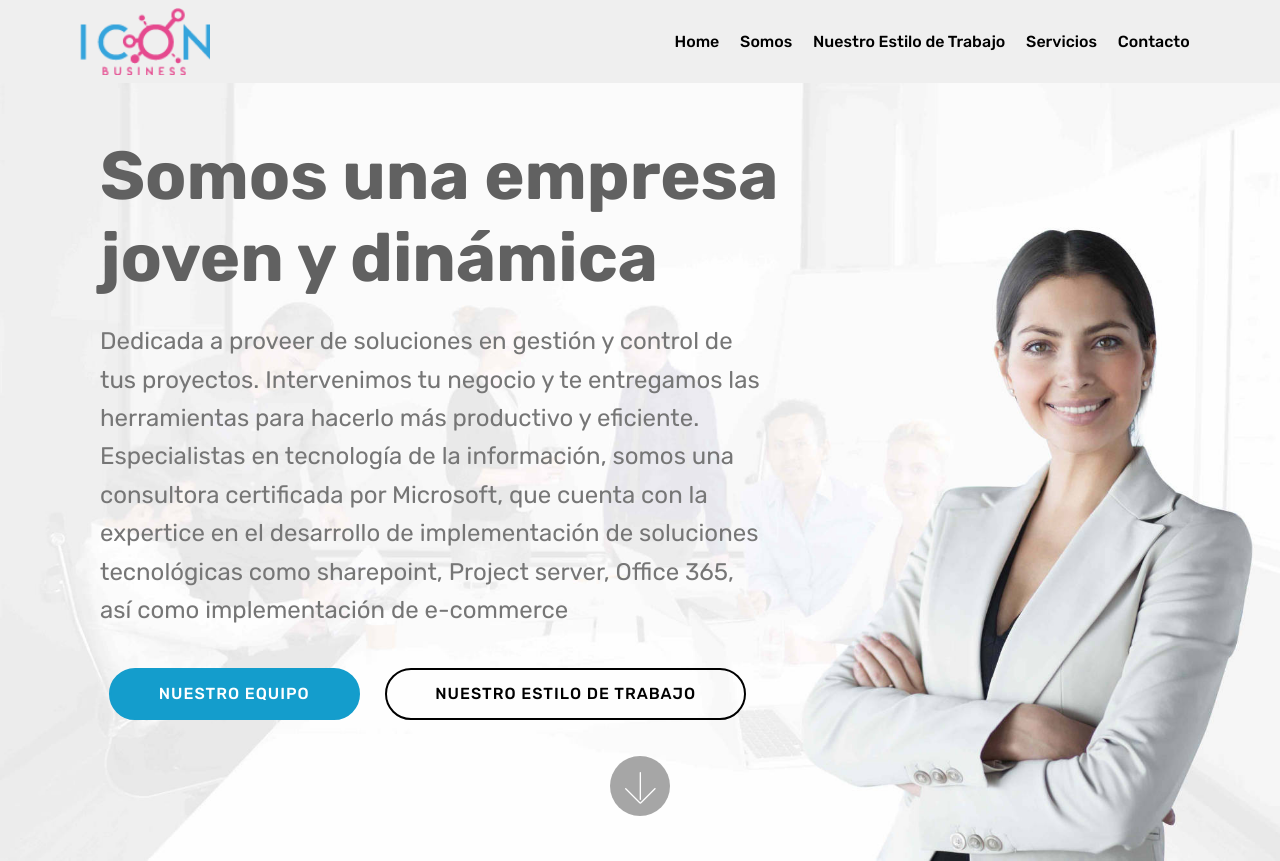
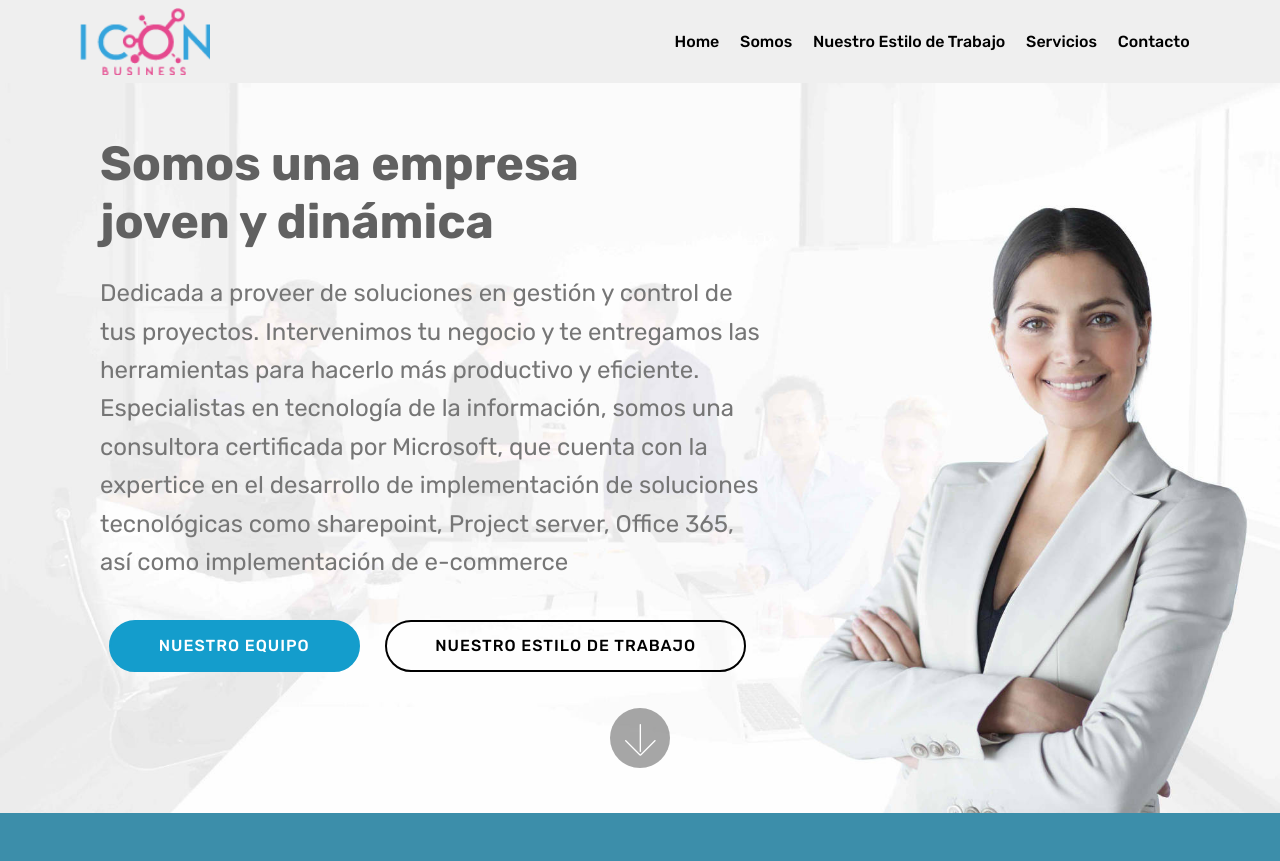
Before and after one commit to insolente/iconbusiness, a plain HTML site: page index.html in a window 1280 px wide. Shown: the top 861 px of the page. Drawn offline with Linux system fonts and the light colour scheme; files whose address does not match are found by name.

```diff
--- a/index.html
+++ b/index.html
@@ -6,7 +6,7 @@
   <meta http-equiv="X-UA-Compatible" content="IE=edge">
   <meta name="generator" content="Mobirise v4.7.7, mobirise.com">
   <meta name="viewport" content="width=device-width, initial-scale=1, minimum-scale=1">
-  <link rel="shortcut icon" href="assets/images/logo-icon-business-118x610.png" type="image/x-icon">
+  <link rel="shortcut icon" href="assets/images/logo-icon-business-118x611.png" type="image/x-icon">
   <meta name="description" content="Somos una empresa joven y dinámica Dedicada a proveer de soluciones en gestión y control de tus proyectos. Intervenimos tu negocio y te entregamos las herramientas para hacerlo más productivo y eficiente. Especialistas en tecnología de la información, somos una consultora certificada por Microsoft, que cuenta con la expertice en el desarrollo de implementación de soluciones tecnológicas como sharepoint, Project server, Office 365, así como implementación de e-commerce">
   <title>ICON BUSINESS</title>
   <link rel="stylesheet" href="assets/web/assets/mobirise-icons/mobirise-icons.css">
@@ -63,7 +63,7 @@
     </nav>
 </section>
 
-<section class="engine"><a href="https://mobirise.me/y">free html website templates</a></section><section class="header9 cid-qYjraK2QPu" id="header9-0">
+<section class="engine"><a href="https://mobirise.me/u">bootstrap website templates</a></section><section class="header9 cid-qYjraK2QPu" id="header9-0">
 
 
 
@@ -71,8 +71,8 @@
 
     <div class="container">
         <div class="media-container-column mbr-white col-md-8">
-            <h1 class="mbr-section-title align-left mbr-bold pb-3 mbr-fonts-style display-1">Somos
-una empresa
+            <h1 class="mbr-section-title align-left mbr-bold pb-3 mbr-fonts-style display-2">Somos
+una empresa <br>
 joven y dinámica&nbsp;</h1>
 
             <p class="mbr-text align-left pb-3 mbr-fonts-style display-5">
@@ -663,7 +663,7 @@ Queremos asegurar el cumplimiento de nuestra promesa
                         Thanks for filling out the form!
                     </div>
 
-                    <form class="mbr-form" action="https://mobirise.com/" method="post" data-form-title="Mobirise Form"><input type="hidden" name="email" data-form-email="true" value="qmZTl6ZQKPKHhMVWLzzlAUa8igObdmoB7y78SFCbTgdbjY59t2OucMbrCjwOCRZOcXowcHNsX6/4XWSXmV3y3sm+Gdo7hKbrGPIdqW0N5fQPJoN/8saU49w8JEbvJtYG" data-form-field="Email">
+                    <form class="mbr-form" action="https://mobirise.com/" method="post" data-form-title="Mobirise Form"><input type="hidden" name="email" data-form-email="true" value="Pkl8Rfgzds0adOiiq2Ul5v0DaoXtaV3oO8zzhePYR3SpX/h0wBMyNHJeEpg7ir1J2Dx+4U1Bo15LS6j722FcCv2m4N4ypPkiD8v5pS0r6box5yidGsIB+xaHfE6MI/yX" data-form-field="Email">
                         <div class="row row-sm-offset">
                             <div class="col-md-4 multi-horizontal" data-for="name">
                                 <div class="form-group">
```
Also changed, not shown: 1 other file.
